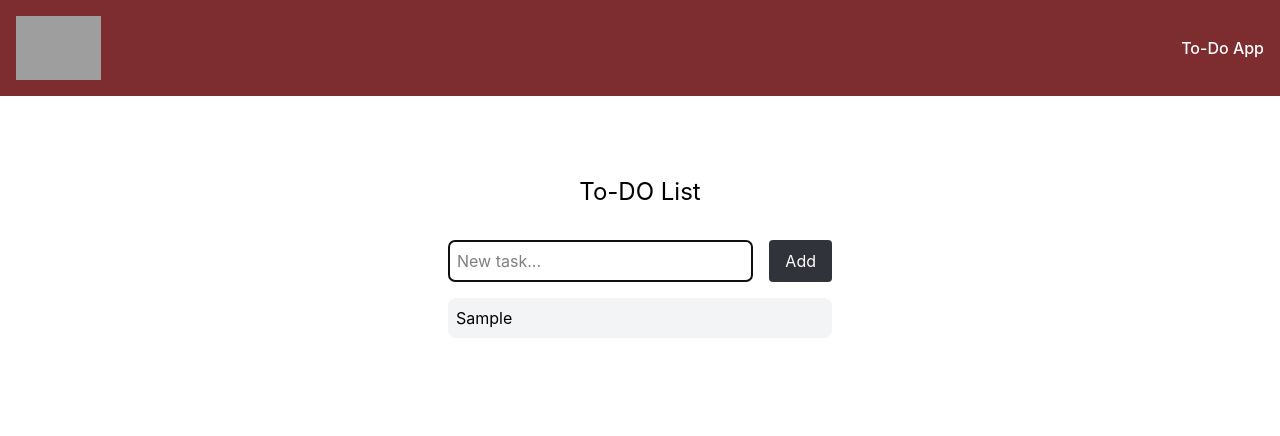
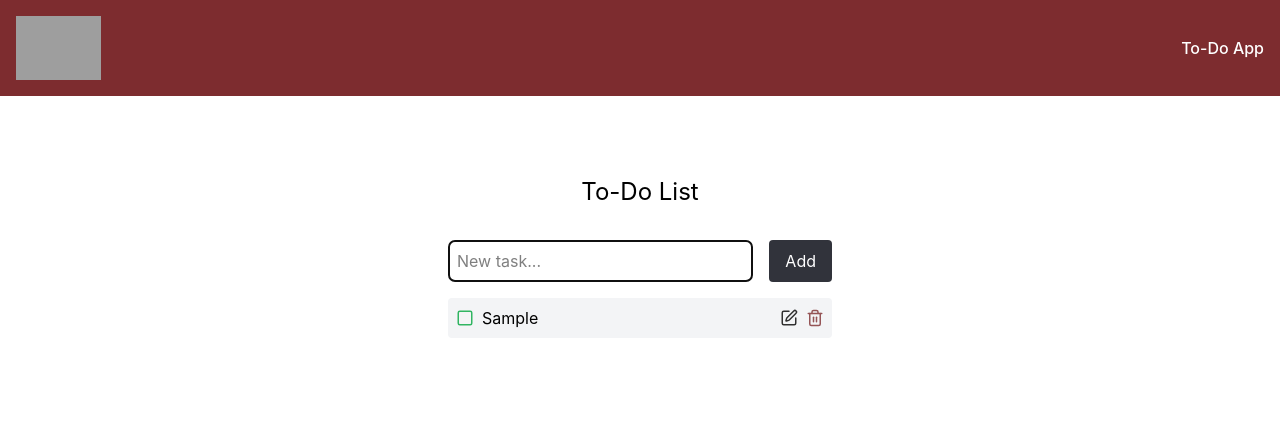
Before and after one commit to dimigeo6595/cf9-react-todo-app, a React (Vite) app: page / in a window 1280 px wide. Both pictures are taken after typing "Sample" into the empty fields and a click on the button "Add". Shown: the top 436 px of the page. Built offline with nearby package versions, Linux system fonts and the light colour scheme; grey boxes are pictures that could not be loaded.

Commit message:
feat(todo): add TodoList component

```diff
--- a/src/features/todo/TodoApp.tsx
+++ b/src/features/todo/TodoApp.tsx
@@ -1,53 +1,34 @@
 import TodoForm from "./TodoForm.tsx";
 import {useRef} from "react";
 import {useTodos} from "./hooks/useTodos.ts";
-
+import TodoList from "./TodoList.tsx";
 
 const TodoApp = () => {
-
-
     const inputRef = useRef<HTMLInputElement>(null);
-
-
-    const {todos, addTodo, deleteTodo,editTodo, clearAllTodos} = useTodos();
+    const { todos, addTodo, deleteTodo,editTodo, toggleTodo, clearAll } = useTodos();
 
     const handleAdd = (text: string) => {
         addTodo(text);
         inputRef.current?.focus();
+        console.log(todos);
     }
-
-
 
     return (
         <>
+            <div className="max-w-sm mx-auto pb-12">
+                <h1 className="text-center text-2xl py-8">To-Do List</h1>
+                <TodoForm onAdd={handleAdd} inputRef={inputRef} />
 
-            <div className="max-w-sm mx-auto pb-12">
-                <h1 className="text-center text-2xl py-8">
-                    To-DO List
-                </h1>
-
-                <TodoForm onAdd={handleAdd} inputRef={inputRef}/>
-
-                <ul className="space-y-2">
-                    {todos.map(todo =>(
-
-                        <>
-
-                            <li key={todo.id} className="flex items-center justify-between bg-gray-100 p-2 rounded-lg">
-                                <span>{todo.text}</span>
-                            </li>
-
-                        </>
-                    ))
-
-                    }
-                </ul>
-
-
-
+                <TodoList
+                    todos={todos}
+                    onToggle={toggleTodo}
+                    onEdit={editTodo}
+                    onDelete={deleteTodo}
+                />
 
             </div>
         </>
     )
 }
+
 export default TodoApp;
--- /dev/null
+++ b/src/features/todo/TodoList.tsx
@@ -0,0 +1,91 @@
+import IconButton from "../../shared/ui/IconButton.tsx";
+import {CheckSquare, Edit, Save, Square, Trash2, X} from "lucide-react";
+import type {TodoListProps} from "./types.ts";
+import {useState} from "react";
+
+const TodoList = ({
+                      todos,
+                      onToggle,
+                      onEdit,
+                      onDelete,
+                  }: TodoListProps) => {
+
+    const [editId, setEditId] = useState<number | null>(null);
+    const [editText, setEditText] = useState<string>("");
+
+    const handleEdit = (id: number, text: string) => {
+        setEditId(id);
+        setEditText(text);
+    }
+
+    const handleSave = (id: number) => {
+        if (editText.trim() !== ""){
+            onEdit(id, editText)
+            setEditId(null);
+            setEditText("");
+        }
+    }
+
+    const handleCancel = () => {
+        setEditId(null);
+        setEditText("");
+    }
+
+    return (
+        <>
+            <ul className="space-y-2">
+                {todos.map(todo => (
+                        <>
+                            <li key={todo.id} className="flex items-center justify-between bg-gray-100 p-2 rounded">
+                                {editId === todo.id ? (
+                                    <>
+                                        <div className="flex flex-1 gap-2">
+                                            <input
+                                                type="text"
+                                                value={editText}
+                                                onChange={(e) => {setEditText(e.target.value)}}
+                                                className="flex-1 border rounded gap-2"
+                                            />
+                                            <IconButton
+                                                onClick={() => {handleSave(todo.id)}}
+                                                icon={<Save size={18}/>}
+                                            />
+                                            <IconButton
+                                                addClasses="text-cf-dark-red"
+                                                onClick={() => {handleCancel()}}
+                                                icon={<X size={18}/>}
+                                            />
+                                        </div>
+                                    </>
+                                ) : (
+                                    <>
+                                        <div className="flex flex-1 items-center gap-2">
+                                            <IconButton
+                                                addClasses="text-green-600"
+                                                onClick={() => {onToggle(todo.id)}}
+                                                icon={todo.completed ? <CheckSquare size={18}/> : <Square size={18}/>}
+                                            />
+                                            <span>{todo.text}</span>
+                                        </div>
+                                        <div className="flex gap-2">
+                                            <IconButton
+                                                onClick={() => {handleEdit(todo.id, todo.text)}}
+                                                icon={<Edit size={18}/>}
+                                            />
+                                            <IconButton
+                                                addClasses="text-cf-dark-red"
+                                                onClick={() => {onDelete(todo.id)}}
+                                                icon={<Trash2 size={18}/>}
+                                            />
+                                        </div>
+                                    </>
+                                )}
+                            </li>
+                        </>
+                    )
+                )}
+            </ul>
+        </>
+    )
+}
+export default TodoList;
```
Also changed, not shown: src/features/todo/types.ts (+10 -4 lines).
